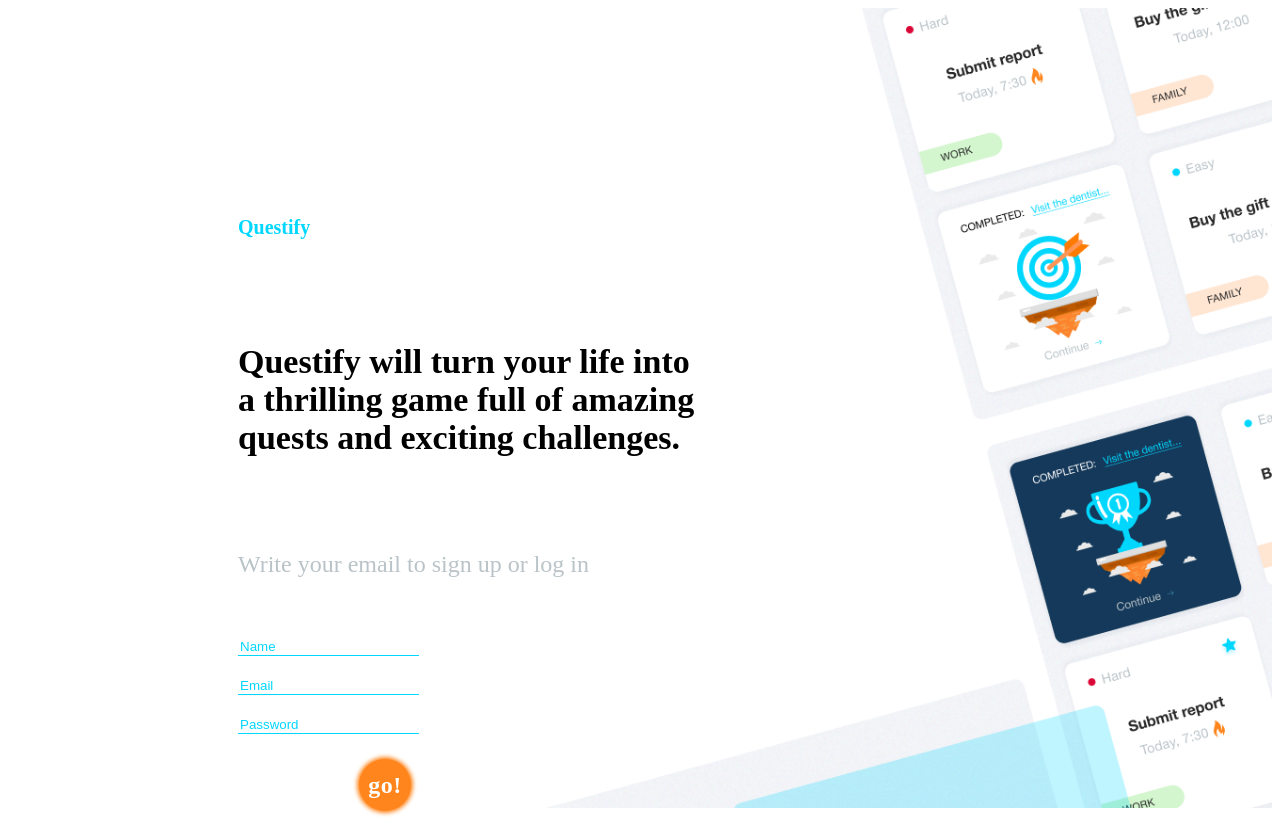
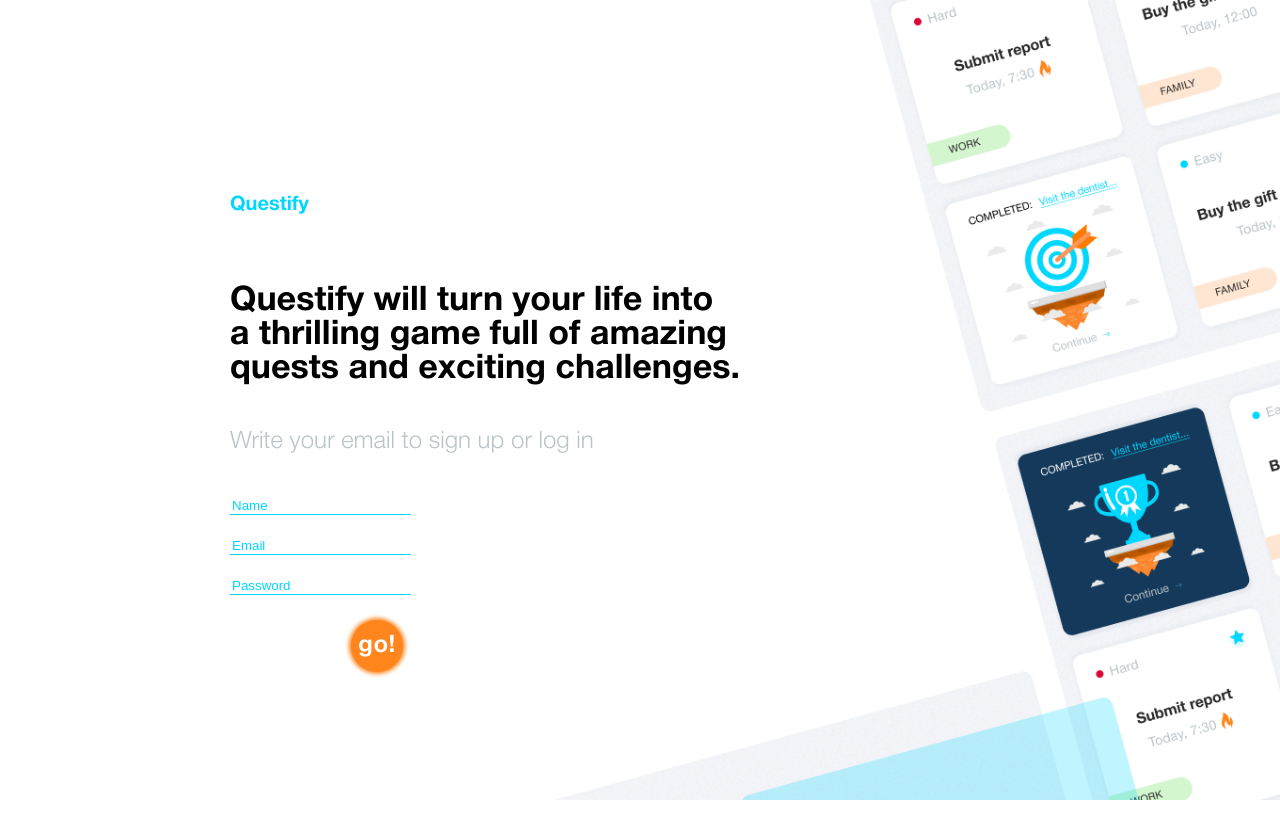
Before and after one commit to tomeksokol/Questify-front-end_GoIT, a React (Create React App) app in the folder questify2/: page /login in a window 1280 px wide. After the commit the page ends 800 px from the top, so only its background shows below. Built offline with nearby package versions, Linux system fonts and the light colour scheme.

Commit message:
styles fixed

```diff
--- a/questify2/src/components/Login/Login.module.css
+++ b/questify2/src/components/Login/Login.module.css
@@ -1,3 +1,7 @@
+body {
+  background: #fff;
+}
+
 .landing {
   width: 100%;
   height: 100vh;
--- a/questify2/src/features/toDoTasks/ToDoList.js
+++ b/questify2/src/features/toDoTasks/ToDoList.js
@@ -6,12 +6,11 @@ import ToDoEditedTask from "./ToDoEditedTask";
 import ToDoCompleted from "./ToDoCompleted";
 import { formattedToday, formattedTomorrow } from "../../utils/date";
 import styles from "./ToDoList.module.css";
-import  {EmptyState}  from "../../components/EmptyState/EmptyState";
+import { EmptyState } from "../../components/EmptyState/EmptyState";
 
 const TodoList = () => {
   const cards = useSelector((state) => state.toDos.cards);
   const editedCard = useSelector((state) => state.toDos.editedCardId);
-
 
   useEffect(() => {
     // eslint-disable-next-line
@@ -66,9 +65,9 @@ const TodoList = () => {
   // console.log(questsToday)
   // return <ul className={styles.CardList}>{renderedListItems}</ul>;
   return (
-    <div className={styles.quests__wrapper}>
+    <div>
       {" "}
-      <div>{formStatus && <ToDoForm />}</div>
+      <div className={styles.quests__wrapper}>{formStatus && <ToDoForm />}</div>
       {cards.length > 0 ? (
         <div className={styles.quests__cards}>
           {questsToday.length > 0 && (
@@ -92,7 +91,9 @@ const TodoList = () => {
           )}
         </div>
       ) : (
-        <div>{!formStatus && <EmptyState />}</div>
+        <div className={styles.empty__wrapper}>
+          {!formStatus && <EmptyState />}
+        </div>
       )}
     </div>
   );
--- a/questify2/src/features/toDoTasks/ToDoList.module.css
+++ b/questify2/src/features/toDoTasks/ToDoList.module.css
@@ -9,7 +9,7 @@
   margin-top: 30px;
   font-size: 22px;
 }
-.quests__wrapper{
+.quests__wrapper {
   margin-top: 25px;
   display: flex;
   margin-left: 20px;
@@ -24,6 +24,15 @@
   font-weight: 400;
   color:#282828;
 }
+
+.empty__wrapper {
+  margin-top: 55px;
+  display: flex;
+  flex-direction: column;
+  justify-content: center;
+  align-items: center;
+  text-align: center;
+}
 @media screen and (max-width: 530px) {
   .CardList {
     padding-left: 30px;
--- a/questify2/src/index.js
+++ b/questify2/src/index.js
@@ -3,7 +3,7 @@ import { createRoot } from "react-dom/client";
 import { Provider } from "react-redux";
 import { store } from "./app/store";
 import reportWebVitals from "./reportWebVitals";
-//import "./index.css";
+import "./index.css";
 import { BrowserRouter } from "react-router-dom";
 
 const App = lazy(() => import("./App"));
--- a/questify2/src/pages/LandingPage/LandingPage.jsx
+++ b/questify2/src/pages/LandingPage/LandingPage.jsx
@@ -1,10 +1,11 @@
 import React from 'react';
 import Login from '../../components/Login/Login';
+import styles from './LandingPage.module.css';
 
 const LandingPage = () => {
 
   return (
-    <main>
+    <main className={styles.body}>
       <Login />
     </main>
   );
--- /dev/null
+++ b/questify2/src/pages/LandingPage/LandingPage.module.css
@@ -0,0 +1,3 @@
+.body {
+  background: #fff;
+}
```
